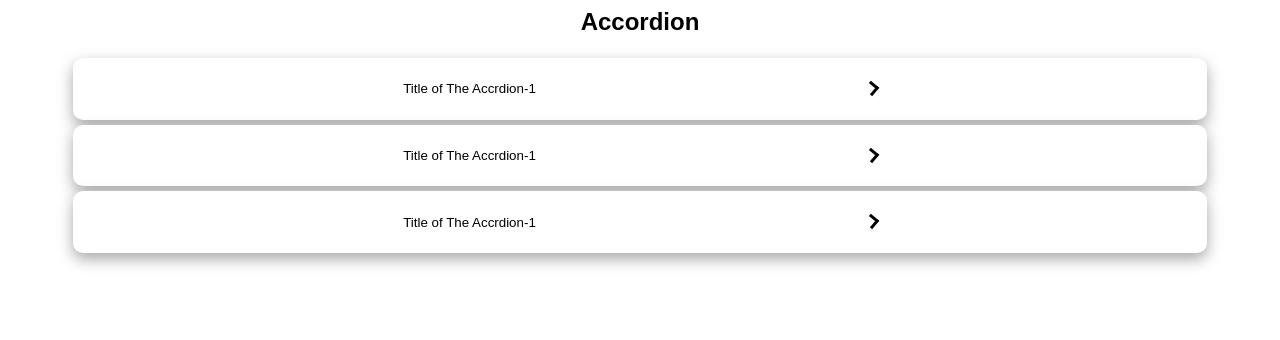
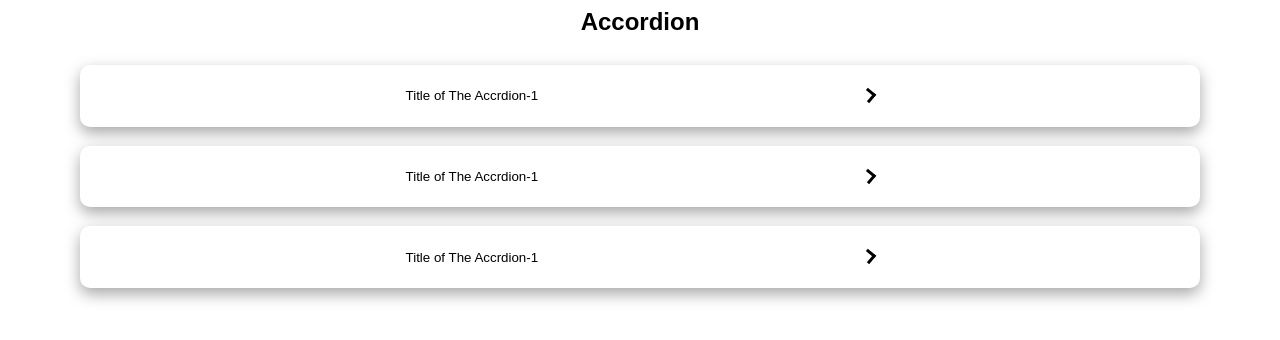
Before and after one commit to mohandand/React_Modal, a React (Create React App) app: page / in a window 1280 px wide. Shown: the top 340 px of the page. Built offline with nearby package versions, Linux system fonts and the light colour scheme.

Commit message:
1 file modified

```diff
--- a/styles.css
+++ b/styles.css
@@ -21,7 +21,7 @@
   justify-content: space-evenly;
   border-radius: 10px;
   border: none;
-  margin: 2px;
+  margin: 9px;
   padding: 10px;
 }
 .accrdion:hover,
```
